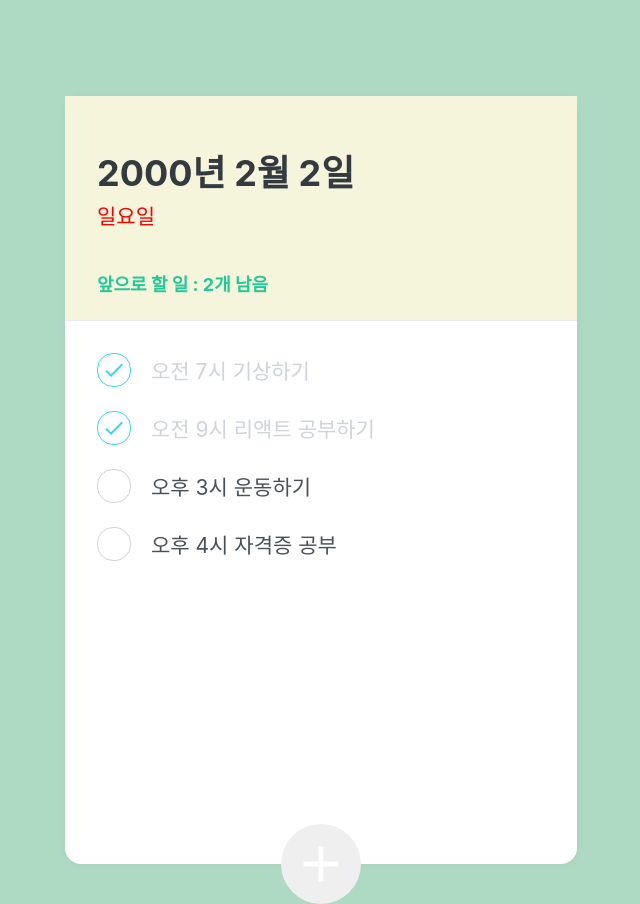
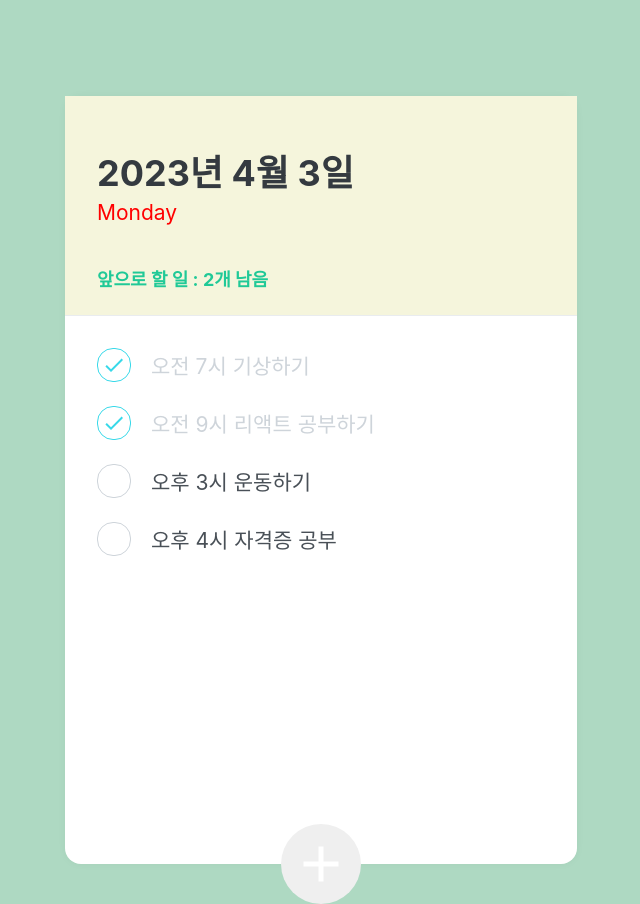
Before and after one commit to sloth-89/03todolist-prj, a React (Create React App) app: page / in a window 1280 px wide. Shown: the whole page, without its empty margins (319-959 px from the left). Built offline with nearby package versions, Linux system fonts and the light colour scheme.

Commit message:
230403 todolist

```diff
--- a/src/components/TodoHead.js
+++ b/src/components/TodoHead.js
@@ -1,5 +1,6 @@
 import React from "react";
 import styled from "styled-components";
+import { useTodoState } from "../TodoContext";
 
 const TodoHeadBlock = styled.div`
     width: ;
@@ -33,11 +34,31 @@ const TodoHeadBlock = styled.div`
 
 function TodoHead(){
 
+    const todos = useTodoState();
+    const undoneTasks = todos.filter(todo => !todo.done);
+    console.log(undoneTasks);
+
+    const today = new Date();
+    // console.log(today); // Sun Mar 26 2023 06:09:02 GMT+0900 (GMT+09:00)
+    // console.log(today.toLocaleDateString('ko-KR')); // 2023. 3. 26.
+    // console.log(today.toLocaleDateString('en-US')); // 3/26/2023
+    // console.log(today.toLocaleDateString('ko-KR', { month: 'long'})); // 3월
+
+    const dateString = today.toLocaleDateString(
+        'ko-KR',
+        {year: 'numeric', month: 'long', day: 'numeric'}
+    );
+
+    const week = today.toLocaleDateString(
+        'en-US',
+        {weekday: 'long'}
+    );
+
     return(
         <TodoHeadBlock>
-            <h2>2000년 2월 2일</h2>
-            <div className="cWeek">일요일</div>
-            <div className="tasks-left">앞으로 할 일 : 2개 남음</div>
+            <h2>{dateString}</h2>
+            <div className="cWeek">{week}</div>
+            <div className="tasks-left">앞으로 할 일 : {undoneTasks.length}개 남음</div>
         </TodoHeadBlock>
     )
 }
```
